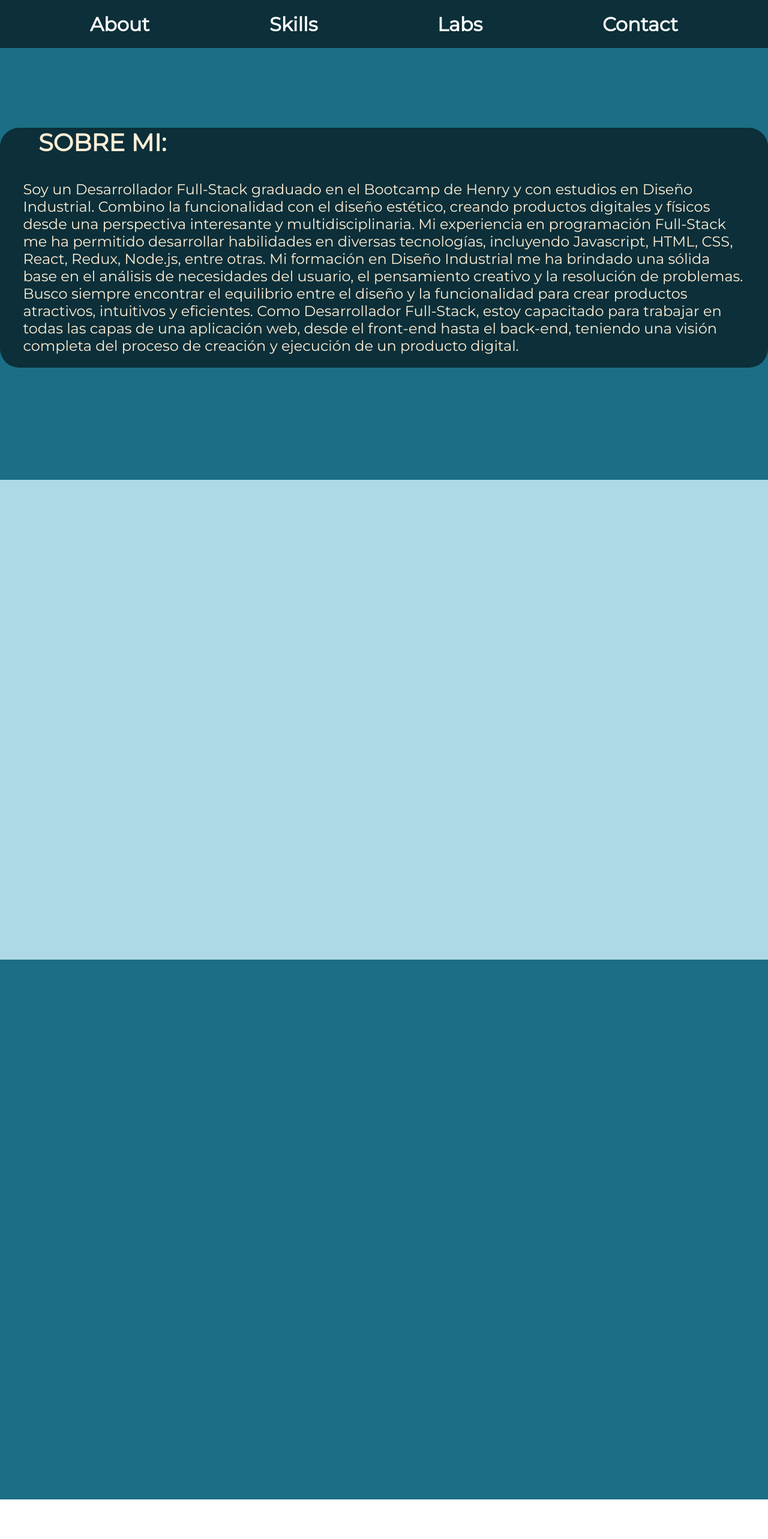
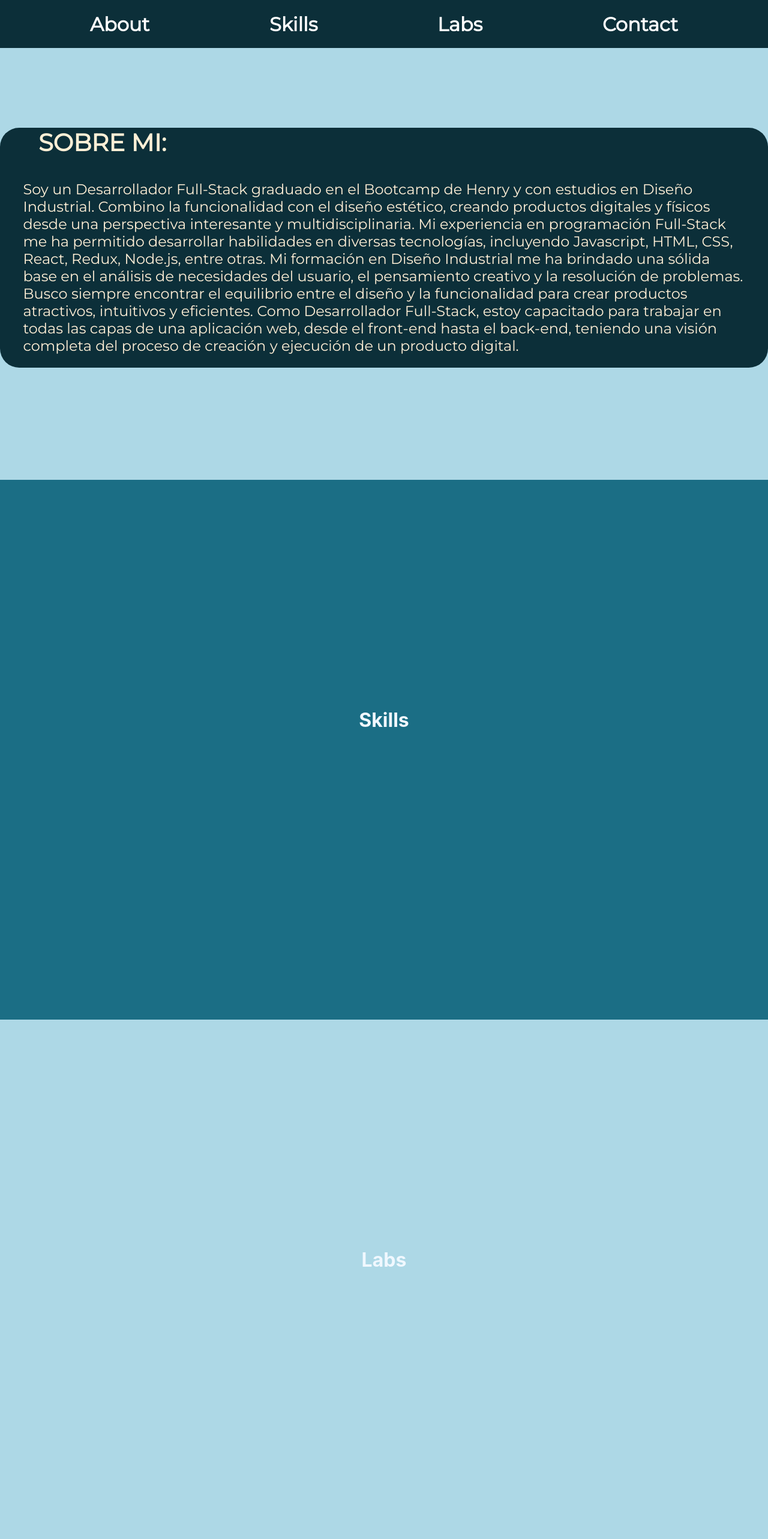
Before and after one commit to AndresPM98/Portfolio, a React (Create React App) app: page /home in a window 1280 px wide. Shown: the top 2566 px of the page at 60% size. Before the commit the page ends 2500 px from the top, so only its background shows below. Built offline with nearby package versions, Linux system fonts and the light colour scheme.

Commit message:
componentes

```diff
--- /dev/null
+++ b/src/components/about/about.jsx
@@ -0,0 +1,14 @@
+import React from "react";
+import Text from "../text/text";
+
+const About = () => {
+  return (
+    <div >
+      <div >
+        <Text />
+      </div>
+    </div>
+  );
+};
+
+export default About;
--- /dev/null
+++ b/src/components/contact/contact.jsx
@@ -0,0 +1,11 @@
+import React from "react";
+
+const Contact = () => {
+  return (
+    <div >
+      <h1>Contact</h1>
+    </div>
+  );
+};
+
+export default Contact;
--- /dev/null
+++ b/src/components/labs/labs.jsx
@@ -0,0 +1,11 @@
+import React from "react";
+
+const Labs = () => {
+  return (
+    <div >
+      <h1>Labs</h1>
+    </div>
+  );
+};
+
+export default Labs;
--- /dev/null
+++ b/src/components/skills/skills.jsx
@@ -0,0 +1,12 @@
+import React from "react";
+
+
+const Skills = () => {
+  return (
+      <div >
+        <h1>Skills</h1>
+      </div>
+  );
+};
+
+export default Skills;
--- a/src/views/home/home.jsx
+++ b/src/views/home/home.jsx
@@ -1,26 +1,29 @@
 import React from 'react';
-import Text from '../../components/text/text';
+import About from '../../components/about/about';
+import Contact from '../../components/contact/contact';
+import Labs from '../../components/labs/labs';
 import Navbar from '../../components/navbar/navbar';
+import Skills from '../../components/skills/skills';
 import style from "./home.module.css";
 
 
 const Home = () => {
   return (
     <div>
-      <div className={style.navContainer}>
+      <div className={style.navbarCont}>
         <Navbar/>
       </div>
-    <div className={style.homeCont}>
-
-      <div className={style.textContainer}>
-        <div className={style.text}>
-          <Text/>
-        </div>
-      </div>
+    <div className={style.aboutCont}>
+      <About/>
     </div>
-    <div className={style.section2}>
+    <div className={style.skillsCont}>
+      <Skills/>
     </div>
-    <div className={style.section3}>
+    <div className={style.labsCont}>
+      <Labs/>
+    </div>
+    <div className={style.contactCont}>
+      <Contact/>
     </div>
   </div>
   );
--- a/src/views/home/home.module.css
+++ b/src/views/home/home.module.css
@@ -1,11 +1,12 @@
-.homeCont,
-.section2,
-.section3 {
+.aboutCont,
+.skillsCont,
+.labsCont,
+.contactCont {
   width: 100%;
   height: 100vh;
 }
 
-.navContainer{
+.navbarCont{
   position: fixed;
   top: 0;
   left: 0;
@@ -19,8 +20,8 @@
 }
 
 
-.homeCont {
-  background-color: #1b6e85;
+.aboutCont {
+  background-color: #add8e6;
   height: 100vh;
   min-height: 42.5rem;
   display: flex;
@@ -40,12 +41,9 @@
   }
 }
 
-.section2 {
-  background-color: #add8e6;
+.skillsCont {
+  background-color: #1b6e85;
   height: 100vh;
-}
-.section3 {
-  background-color: #1b6e85;
   height: 100vh;
   display: flex;
   flex-direction: column;
@@ -53,3 +51,22 @@
   justify-content: center;
   align-items: center;
 }
+.labsCont {
+  background-color: #add8e6;
+  height: 100vh;
+  display: flex;
+  flex-direction: column;
+  padding-bottom: 100px;
+  justify-content: center;
+  align-items: center;
+}
+.contactCont{
+  background-color: #1b6e85;
+  height: 100vh;
+  height: 100vh;
+  display: flex;
+  flex-direction: column;
+  padding-bottom: 100px;
+  justify-content: center;
+  align-items: center;
+}
--- a/src/views/landing/landing.jsx
+++ b/src/views/landing/landing.jsx
@@ -23,7 +23,7 @@ const Landing = () => {
         <div className={style.line}></div>
         <div>
           <button className={style.goPorfolio} onClick={goToPortfolio}>
-            Empezar ahora
+            Home
           </button>
         </div>
       </div>
--- a/src/views/landing/landing.module.css
+++ b/src/views/landing/landing.module.css
@@ -44,7 +44,7 @@
 }
 .goPorfolio{
   background-color: transparent;
-  width: auto;
+  width: 10rem;
   height: 3rem;
   display: inline-flex;
   justify-content: center;
@@ -61,3 +61,9 @@
   margin-top: 20rem;
   margin-left: 60rem;
 }
+
+.goPorfolio:hover{
+  cursor: pointer;
+  background-color: #FFEFD6;
+  color: #1b6e85;
+}
```
Also changed, not shown: src/components/about/about.module.css (added).
